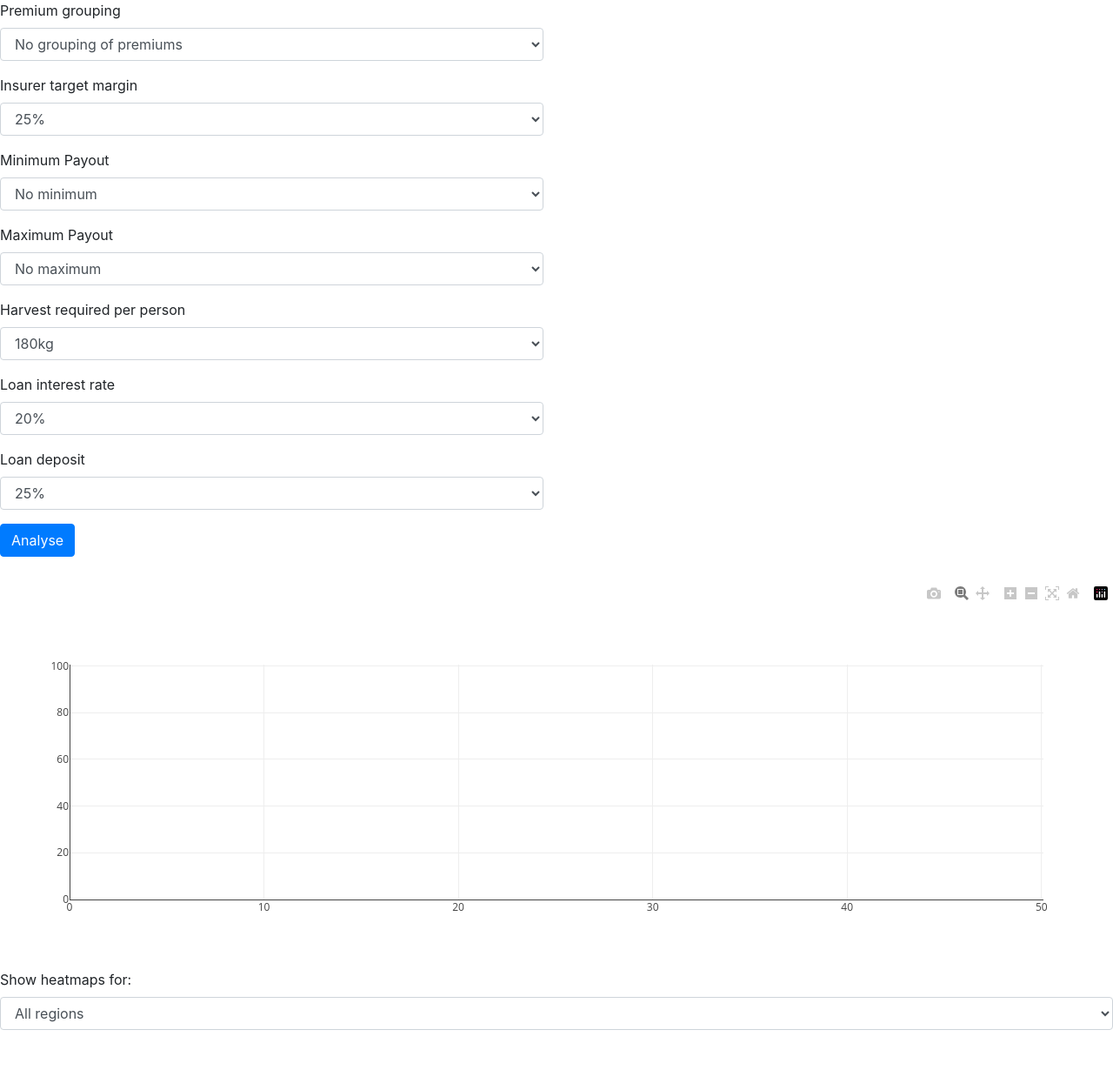
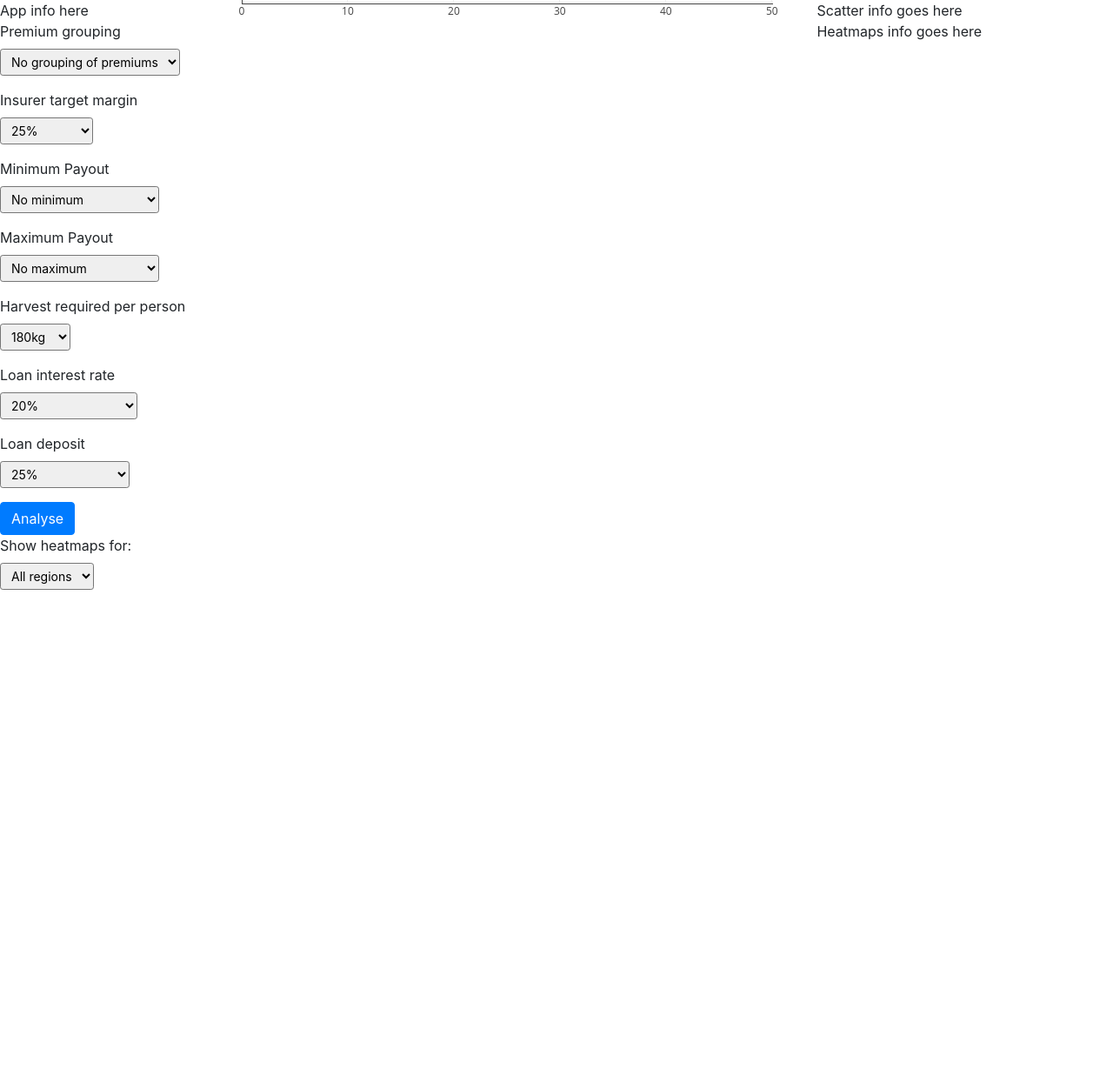
Before and after one commit to RossFairgrieve/index-insurance, a Flask app: template templates/index.html in a window 1280 px wide. Shown: the top 1230 px of the page at 87% size. After the commit the page ends 678 px from the top, so only its background shows below. Run offline with Flask 2, Linux system fonts and the light colour scheme; the template is opened without the code that fills it, so the values that code supplies are empty; parts of the project's set-up code (start-up, migrations or seed data) failed here and were passed over; some libraries are stand-ins or nearby versions.

Commit message:
Created initial layout

```diff
--- a/application.py
+++ b/application.py
@@ -39,7 +39,6 @@
 def index():
     return render_template("index.html",
                            regions = data['group'].unique()
-
                            )
 
 @app.route("/updategraphs", methods=["POST"])
--- a/static/index.js
+++ b/static/index.js
@@ -33,7 +33,7 @@
     var trace1 = {
       z: heatmapData['cl_noins'], type: 'heatmap',
       x: heatmapData['columns'],
-      y: [heatmapData['regions'], heatmapData['sitenames']],
+      // y: [heatmapData['regions'], heatmapData['sitenames']],
       xaxis: 'x',
       yaxis:'y',
       xgap: 1,
@@ -41,16 +41,16 @@
       zmax: 0,
       zmin: minCl,
       colorscale: 'Hot',
-      showscale: false,
+      // showscale: false,
       text: heatmapData['indexyields'],
-      hovertemplate:'Index-calculated yield: %{text} kg/ha'
-      // colorbar: {x: -0.18}
+      hovertemplate:'Index-calculated yield: %{text} kg/ha',
+      colorbar: {x: -0.135, thickness: 15, tickangle: 270}
     };
 
     var trace2 = {
       z: heatmapData['cl_ins'], type: 'heatmap',
       x: heatmapData['columns'],
-      y: heatmapData['sitenames'],
+      // y: heatmapData['sitenames'],
       xaxis: 'x2',
       yaxis: 'y2',
       xgap: 1,
@@ -64,7 +64,7 @@
     var trace3 = {
       z: heatmapData['improvement'], type: 'heatmap',
       x: heatmapData['columns'],
-      y: heatmapData['sitenames'],
+      // y: heatmapData['sitenames'],
       xaxis: 'x3',
       yaxis: 'y3',
       xgap: 1,
@@ -74,8 +74,8 @@
       zmax: 2700,
       zmin: -2700,
       colorscale: [['0.0', 'rgb(175,0,0)'], ['0.5', 'rgb(255,255,255)'], ['1.0', 'rgb(0,175,0)']],
-      showscale: false
-      // colorbar: {x: 1}
+      // showscale: false,
+      colorbar: {thickness: 15, tickangle: 270}
     };
 
     var data1 = [trace1, trace2, trace3];
@@ -98,15 +98,20 @@
         // showgrid: false
       },
       yaxis: {
-        type: 'multicategory',
+        // type: 'multicategory',
+        title: {
+          text: 'Individual Farms',
+          standoff: 0
+        },
         showline: true,
         linecolor: '#cccccc',
         tickangle: 90,
         tickson: "boundaries",
         ticklen: 0,
-        showdividers: true,
-        dividercolor: '#cccccc',
-        dividerwidth: 1,
+        // showdividers: false,
+        // dividercolor: '#cccccc',
+        // dividerwidth: 1,
+        showticklabels: false,
         showgrid: false,
         automargin: true
       },
@@ -123,6 +128,13 @@
         showline: true,
         linecolor: '#cccccc'
         // showgrid: false
+      },
+      margin: {
+        l: 0,
+        r: 0,
+        b: 30,
+        t: 0,
+        pad: 0
       }
 
       // showlegend: false,
@@ -131,7 +143,7 @@
     };
 
     heatmapCl = document.getElementById('heatmaps');
-    Plotly.newPlot('heatmaps', data1, layout1);
+    Plotly.newPlot('heatmaps', data1, layout1, {displayModeBar: false});
 
   };
 
@@ -167,9 +179,16 @@
       xaxis: {range: [0, 50.1]},
       yaxis: {range: [0, 100.5]},
       hovermode: 'closest',
-      showlegend: false
+      showlegend: false,
+      margin: {
+        l: 50,
+        r: 50,
+        b: 20,
+        t: 0,
+        pad: 0
+      }
     };
-    Plotly.newPlot('result', [], layout);
+    Plotly.newPlot('scattergraph', [], layout, {displayModeBar: false});
 
 
 
@@ -276,12 +295,19 @@
           showline: true,
           linecolor: '#cccccc'
           // showgrid: false
+        },
+        margin: {
+          l: 0,
+          r: 0,
+          b: 0,
+          t: 0,
+          pad: 0
         }
 
       };
 
       heatmapCl = document.getElementById('heatmaps');
-      Plotly.newPlot('heatmaps', data1, layout1);
+      Plotly.newPlot('heatmaps', data1, layout1, {displayModeBar: false});
 
     };
 
@@ -353,12 +379,19 @@
               xaxis: {range: [0, 50.1]},
               yaxis: {range: [0, 100.5]},
               hovermode: 'closest',
-              showlegend: false
+              showlegend: false,
+              margin: {
+                l: 50,
+                r: 35,
+                b: 50,
+                t: 35,
+                pad: 0
+              }
             };
 
             // Plot scatterplot with Plotly
-            scatterPlot = document.getElementById('result');
-            Plotly.newPlot('result', data, layout);
+            scatterPlot = document.getElementById('scattergraph');
+            Plotly.newPlot('scattergraph', data, layout, {displayModeBar: false});
             scatterPlot.on('plotly_click', changePoint);
             scatterPlot.on('plotly_click', drawHeatmap);
         };
--- a/templates/index.html
+++ b/templates/index.html
@@ -1,19 +1,27 @@
 <!DOCTYPE html>
 <html>
+
 <head>
   <title>Smallholder Index Insurance Analyser</title>
+  <link rel="stylesheet" type="text/css" href="./static/style.css">
   <link rel="stylesheet" href="https://stackpath.bootstrapcdn.com/bootstrap/4.4.1/css/bootstrap.min.css" integrity="sha384-Vkoo8x4CGsO3+Hhxv8T/Q5PaXtkKtu6ug5TOeNV6gBiFeWPGFN9MuhOf23Q9Ifjh" crossorigin="anonymous">
   <script src="https://cdn.plot.ly/plotly-latest.min.js"></script>
   <script src="{{url_for('static', filename='index.js')}}"></script>
+</head>
 
-    </head>
 <body>
-        <div class="row">
-          <div class="col-md-6">
+  <div class="container-fluid screen-height">
+    <div class="row full-height">
+      <div class="col-sm-2 full-height" id="sidebar">
+        <div class="row" id="app-info">
+          App info here
+        </div>
+
+        <div class="row" id="top-form">
           <form id="form">
             <div class="form-group">
               <label for="bundles">Premium grouping</label>
-                        <select class="form-control" id="bundles">
+              <select class="form-control-sm" id="bundles">
                 <option value=0 selected>No grouping of premiums</option>
                 <option value=3>9 groups</option>
                 <option value=2>4 groups</option>
@@ -23,8 +31,8 @@
 
             <div class="form-group">
               <label for="targetmargin">Insurer target margin</label>
-                        <select class="form-control" id="targetmargin">
-                            <option value=0>No margin (actuarially fair premium)</option>
+              <select class="form-control-sm" id="targetmargin">
+                <option value=0>No margin</option>
                 <option value=0.05>5%</option>
                 <option value=0.1>10%</option>
                 <option value=0.15>15%</option>
@@ -38,7 +46,7 @@
 
             <div class="form-group">
               <label for="minpayout">Minimum Payout</label>
-                        <select class="form-control" id="minpayout">
+              <select class="form-control-sm" id="minpayout">
                 <option value=0 selected>No minimum</option>
                 <option value=500>500kg/ha equivalent</option>
                 <option value=1000>1000kg/ha equivalent</option>
@@ -48,7 +56,7 @@
 
             <div class="form-group">
               <label for="maxpayout">Maximum Payout</label>
-                        <select class="form-control" id="maxpayout">
+              <select class="form-control-sm" id="maxpayout">
                 <option value=999999 selected>No maximum</option>
                 <option value=1000>1000kg/ha equivalent</option>
                 <option value=2500>2500kg/ha equivalent</option>
@@ -57,7 +65,7 @@
 
             <div class="form-group">
               <label for="kgperperson">Harvest required per person</label>
-                        <select class="form-control" id="kgperperson">
+              <select class="form-control-sm" id="kgperperson">
                 <option value=90>90kg</option>
                 <option value=180 selected>180kg</option>
                 <option value=360>360kg</option>
@@ -66,7 +74,7 @@
 
             <div class="form-group">
               <label for="interest">Loan interest rate</label>
-                        <select class="form-control" id="interest">
+              <select class="form-control-sm" id="interest">
                 <option value=0>Interest-free (0%)</option>
                 <option value=0.05>5%</option>
                 <option value=0.1>10%</option>
@@ -78,7 +86,7 @@
 
             <div class="form-group">
               <label for="deposit">Loan deposit</label>
-                        <select class="form-control" id="deposit">
+              <select class="form-control-sm" id="deposit">
                 <option value=0>0%</option>
                 <option value=0.1>10%</option>
                 <option value=0.25 selected>25%</option>
@@ -91,25 +99,48 @@
             <button id="form-button" class="btn btn-primary">Analyse</button>
           </form>
         </div>
-        </div>
-        <br>
-        <div id="result"></div>
 
+
+
+
+        <div class="row" id="bottom-form">
           <div class="form-group">
               <label for="region">Show heatmaps for:</label>
-            <select class="form-control" id="region" onchange="drawHeatmap()">
+              <select class="form-control-sm" id="region" onchange="drawHeatmap()">
                   <option value="All">All regions</option>
                   {% for region in regions %}
                     <option value="{{ region }}">{{ region }}</option>
                   {% endfor %}
               </select>
           </div>
-
-        <div class="row" style="height: 800px; padding:30px;">
-          <div id="heatmaps" class="col-md-12"></div>
         </div>
 
 
 
+
+
+
+      </div>
+      <div class="col-sm-10 full-height" id="right-content">
+        <div class="row" id="scatter-row">
+          <div class="col-sm-8 full-height" id="scattergraph">
+            <!-- Scatterplot goes here -->
+          </div>
+          <div class="col-sm-4 full-height" id="scatterinfo">
+            Scatter info goes here
+          </div>
+        </div>
+        <div class="row" id="heatmaps-row">
+          <div class="col-sm-8 full-height" id="heatmaps">
+            <!-- Heatmaps go here -->
+          </div>
+          <div class="col-sm-4 full-height" id="heatmapsinfo">
+            Heatmaps info goes here
+          </div>
+        </div>
+      </div>
+    </div>
+  </div>
 </body>
+
 </html>
```
Lines whose indentation alone changed are shown as unchanged.
